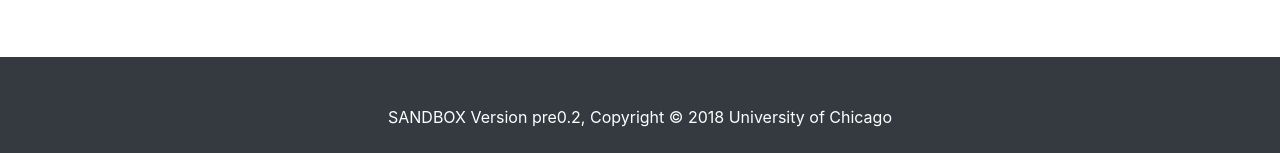
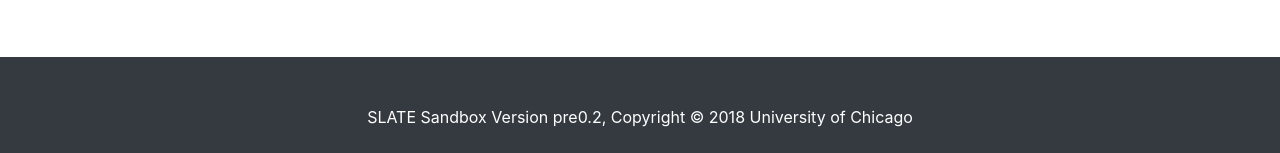
Before and after one commit to slateci/sandbox-portal, a Flask app: page /sandbox in a window 1280 px wide. Shown: the part 647-800 px from the top of the page. Run offline with Flask 2, Linux system fonts and the light colour scheme; the visitor is signed in with stand-in values (Sample User, id 1); some libraries are stand-ins or nearby versions.

Commit message:
Change SANDBOX to SLATE Sandbox

```diff
--- a/portal/templates/footer.html
+++ b/portal/templates/footer.html
@@ -1,7 +1,7 @@
 <!-- Footer -->
 <footer class="py-5 bg-dark" style="position:fixed; left:0px; bottom:0px; height:30px; width:100%;">
   <div class="container">
-    <p class="m-0 text-center text-white">SANDBOX Version pre0.2, Copyright &copy; 2018 University of Chicago</p>
+    <p class="m-0 text-center text-white">SLATE Sandbox Version pre0.2, Copyright &copy; 2018 University of Chicago</p>
   </div>
 </footer>
 
--- a/portal/templates/home.html
+++ b/portal/templates/home.html
@@ -8,7 +8,7 @@
 <header class="text-white" style="height: 850px; background-color: #286AC7;">
   <div class="container text-center">
     <img src="{{url_for('static', filename='img/slate-logo-large.png')}}" style="width:60%;">
-    <h1>Welcome to SANDBOX</h1>
+    <h1>Welcome to the SLATE Sandbox</h1>
     <p class="lead">Launch Sessions to Access Tutorial</p>
     {% if session.get('is_authenticated') %}
     <a role="button" href="{{url_for('sandbox')}}" class="btn btn-outline-light">Launch New Session</a>
```
